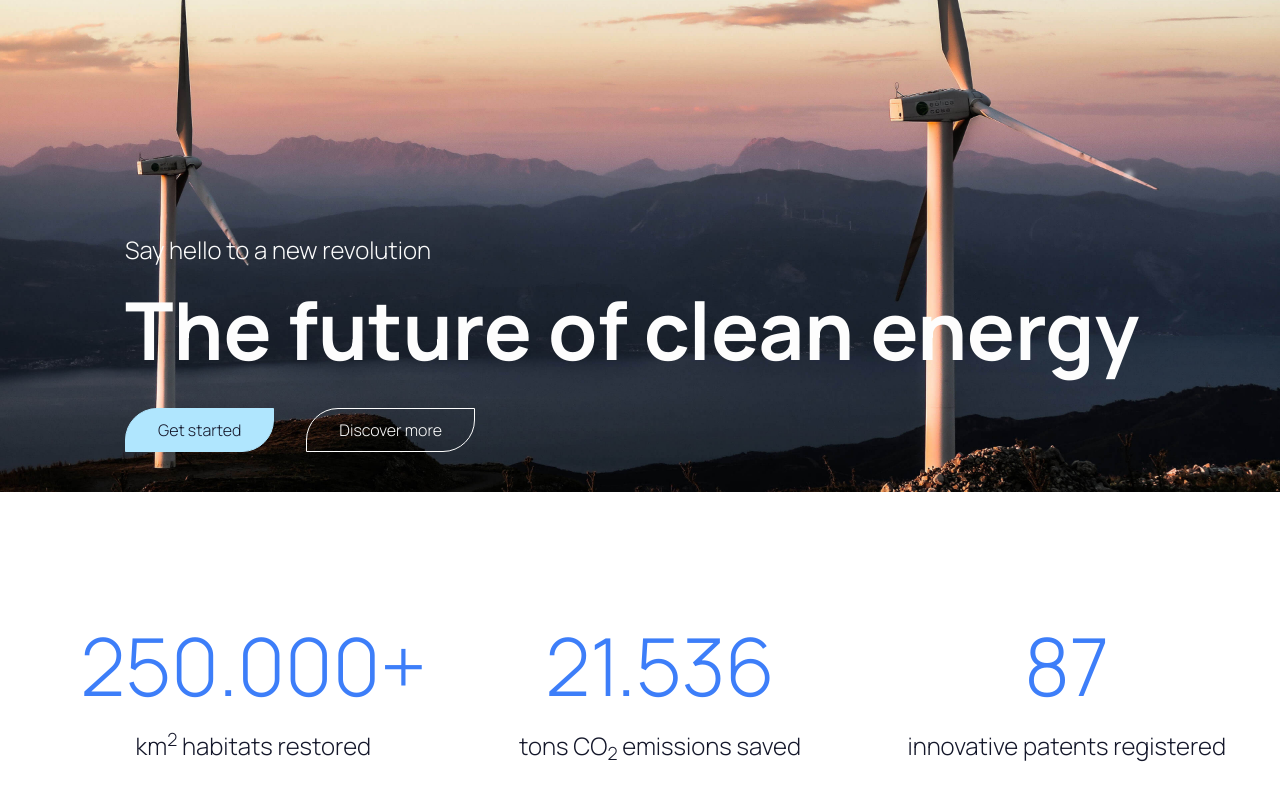
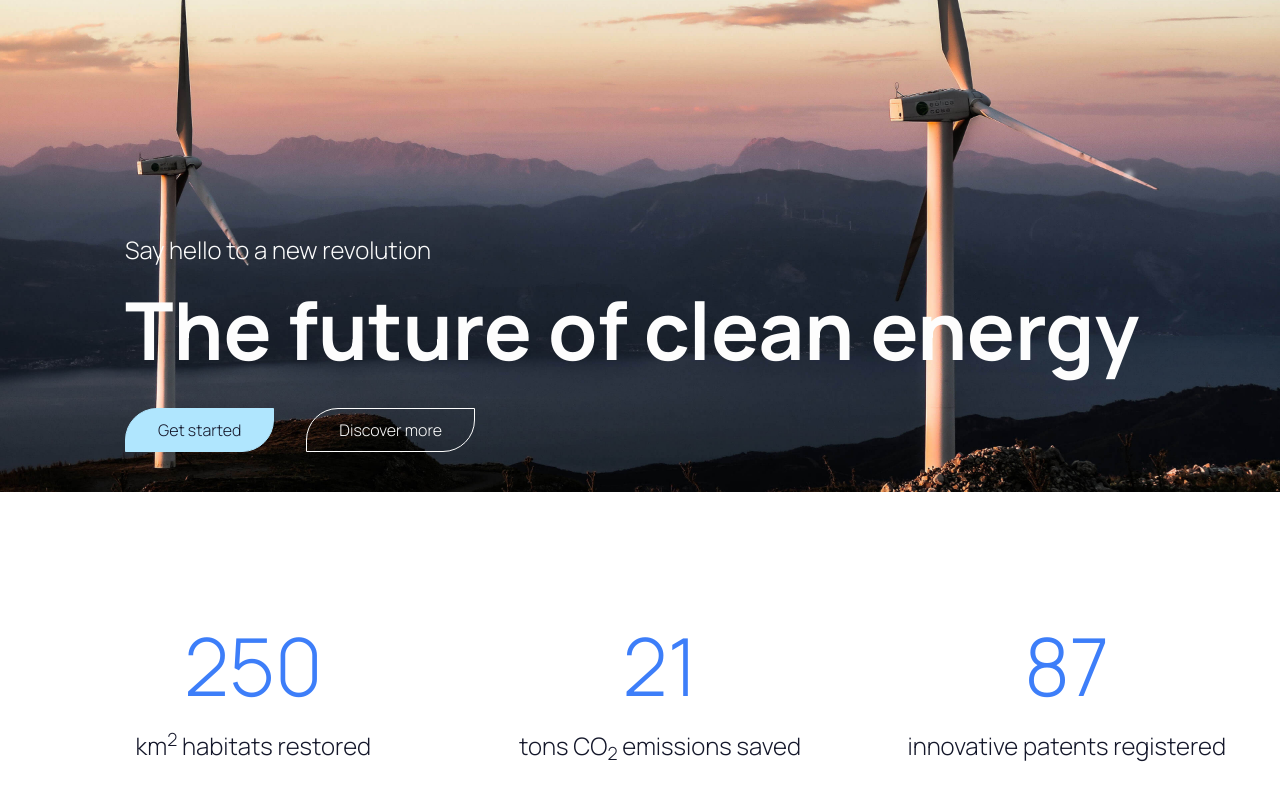
Before and after one commit to wolfpilot/planet-green-plc, a Next.js app: page / in a window 1280 px wide. Shown: the part 308-1108 px from the top of the page. Built offline with nearby package versions, Linux system fonts and the light colour scheme.

Commit message:
Add count up animation

```diff
--- a/src/components/pages/website/facts/Facts.tsx
+++ b/src/components/pages/website/facts/Facts.tsx
@@ -1,13 +1,50 @@
+"use client"
+
 import { sanitize } from "isomorphic-dompurify"
 
 // Types
-import { Props } from "./types"
+import { Props, Item } from "./types"
+
+// Utils
+import { useCountUp } from "@utils/hooks/useCountUp"
 
 // Styles
 import * as S from "./styles"
 
 // Components
 import Container from "@components/layout/Container/Container"
+
+// TODO: add delay on loop
+// TODO: give it a time to count in, say, 2s
+// TODO: rAF
+// TODO: update numbers ... how many times per second? How to figure this out?
+// TODO: only integers
+
+// TODO: ease function? I already have the values in styles/animation, maybe move them to utils
+
+// !: Move to a util or hook
+
+// Setup
+const DEFAULT_DURATION = 2000
+// const DEFAULT_DELAY = 0.2
+
+const FactItem: React.FC<Item> = ({ value, description }) => {
+  const countValue = useCountUp({
+    duration: DEFAULT_DURATION,
+    target: parseInt(value, 10),
+  })
+
+  console.log("count", countValue)
+
+  return (
+    <S.Item>
+      <S.ItemValue>{countValue}</S.ItemValue>
+      <S.ItemDescription
+        dangerouslySetInnerHTML={{ __html: sanitize(description) }}
+      />
+    </S.Item>
+  )
+}
 
 const Facts: React.FC<Props> = ({ items }) => {
   if (!items?.length) return null
@@ -17,12 +54,7 @@ const Facts: React.FC<Props> = ({ items }) => {
       <Container>
         <S.List>
           {items.map((item, index) => (
-            <S.Item key={index}>
-              <S.ItemValue>{item.value}</S.ItemValue>
-              <S.ItemDescription
-                dangerouslySetInnerHTML={{ __html: sanitize(item.description) }}
-              />
-            </S.Item>
+            <FactItem key={index} {...item} />
           ))}
         </S.List>
       </Container>
--- /dev/null
+++ b/src/utils/hooks/useCountUp.ts
@@ -0,0 +1,40 @@
+"use client"
+
+import { useState, useEffect } from "react"
+
+const easeOutQuad = (t: number) => t * (2 - t)
+
+// Assume a standard 60Hz display
+const FRAME_DURATION = 1000 / 60
+
+export const useCountUp = ({
+  target,
+  duration,
+}: {
+  target: number
+  duration: number
+}) => {
+  const [value, setValue] = useState<number>(0)
+
+  // TODO: totalUpdates
+  const totalFrames = Math.round(duration / FRAME_DURATION)
+
+  useEffect(() => {
+    let frame = 0
+
+    const counter: ReturnType<typeof setInterval> = setInterval(() => {
+      frame += 1
+
+      const progress = easeOutQuad(frame / totalFrames)
+
+      setValue(progress * target)
+
+      // Ensure new value does not overshoot the target
+      if (frame === totalFrames) {
+        clearInterval(counter)
+      }
+    }, FRAME_DURATION)
+  }, [target, duration, totalFrames])
+
+  return Math.floor(value)
+}
```
Also changed, not shown: src/app/data.ts (+23 -0 lines).
